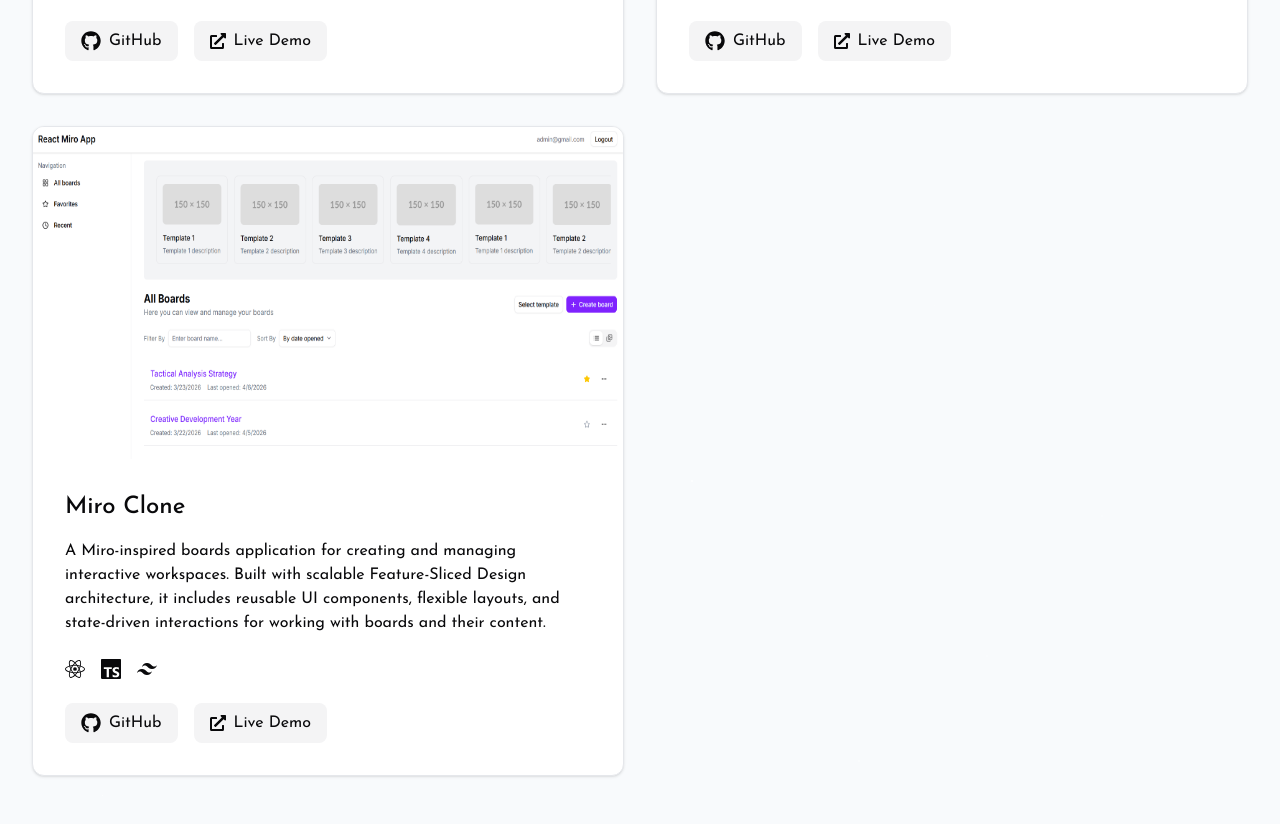
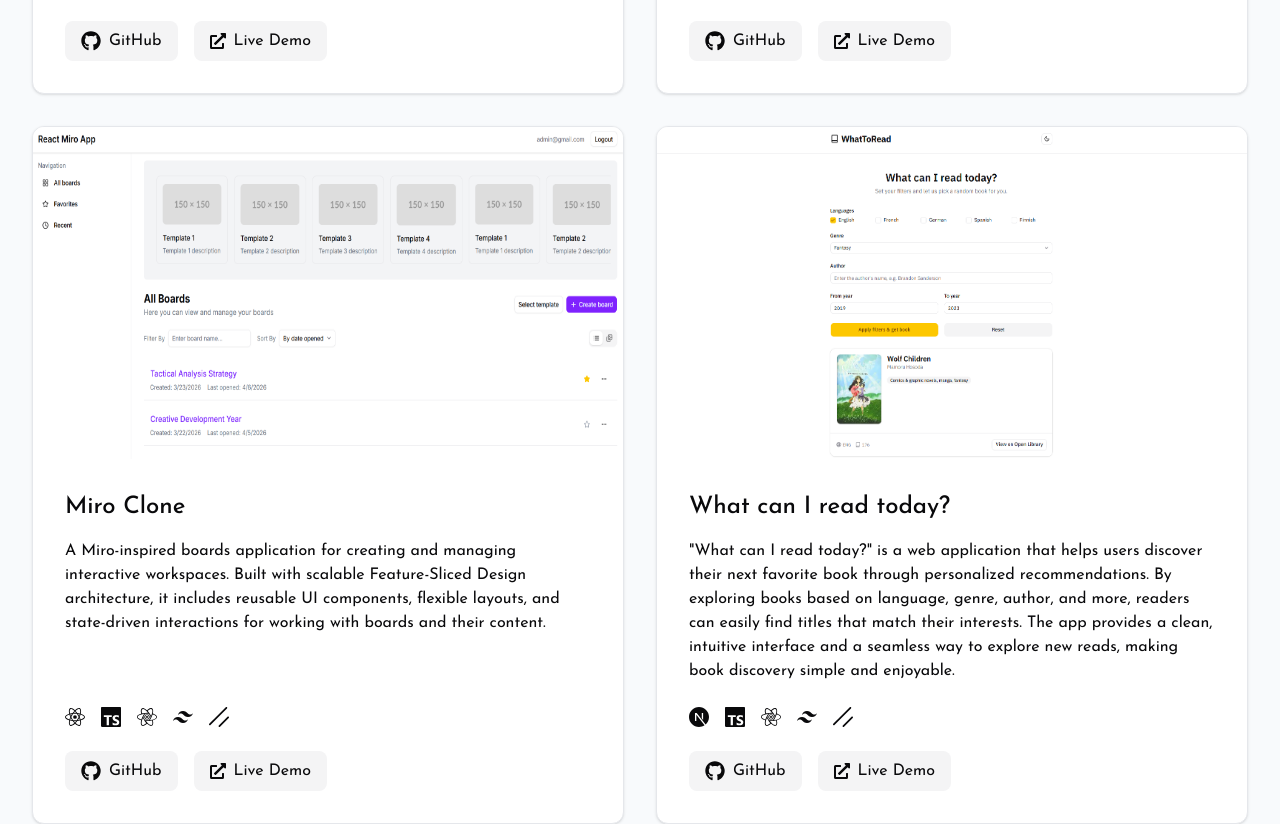
Before and after one commit to palinavasilevich/portfolio, a Next.js app: page / in a window 1280 px wide. Shown: the part 1900-2724 px from the top of the page. Built offline with nearby package versions, Linux system fonts and the light colour scheme; a web font is replaced by a local one.

Commit message:
feat(projects): add description for new project

```diff
--- a/src/data/projects.ts
+++ b/src/data/projects.ts
@@ -40,6 +40,7 @@
       { icon: "SiReact", name: "React" },
       { icon: "SiTypescript", name: "TypeScript" },
       { icon: "SiTailwindcss", name: "Tailwind CSS" },
+      { icon: "SiShadcnui", name: "ShadCN UI" },
     ],
     githubLink: "https://github.com/palinavasilevich/the-light-of-memory-game",
     deployLink: "https://the-light-of-memory-game.onrender.com/",
@@ -54,10 +55,28 @@
     technologies: [
       { icon: "SiReact", name: "React" },
       { icon: "SiTypescript", name: "TypeScript" },
+      { icon: "SiReactquery", name: "TanStack Query" },
       { icon: "SiTailwindcss", name: "Tailwind CSS" },
+      { icon: "SiShadcnui", name: "ShadCN UI" },
     ],
     githubLink: "https://github.com/palinavasilevich/react-miro-app",
     deployLink: "https://react-miro-app.onrender.com/login",
     imageUrl: "/images/projects/miro.png",
   },
+
+  {
+    id: "what-to-read",
+    title: "What can I read today?",
+    description: `"What can I read today?" is a web application that helps users discover their next favorite book through personalized recommendations. By exploring books based on language, genre, author, and more, readers can easily find titles that match their interests. The app provides a clean, intuitive interface and a seamless way to explore new reads, making book discovery simple and enjoyable.`,
+    technologies: [
+      { icon: "SiNextdotjs", name: "Next.js" },
+      { icon: "SiTypescript", name: "TypeScript" },
+      { icon: "SiReactquery", name: "TanStack Query" },
+      { icon: "SiTailwindcss", name: "Tailwind CSS" },
+      { icon: "SiShadcnui", name: "ShadCN UI" },
+    ],
+    githubLink: "https://github.com/palinavasilevich/book-app",
+    deployLink: "https://book-app-mu-smoky.vercel.app",
+    imageUrl: "/images/projects/what-to-read.png",
+  },
 ];
```
Also changed, not shown: public/images/projects/what-to-read.png (added).
